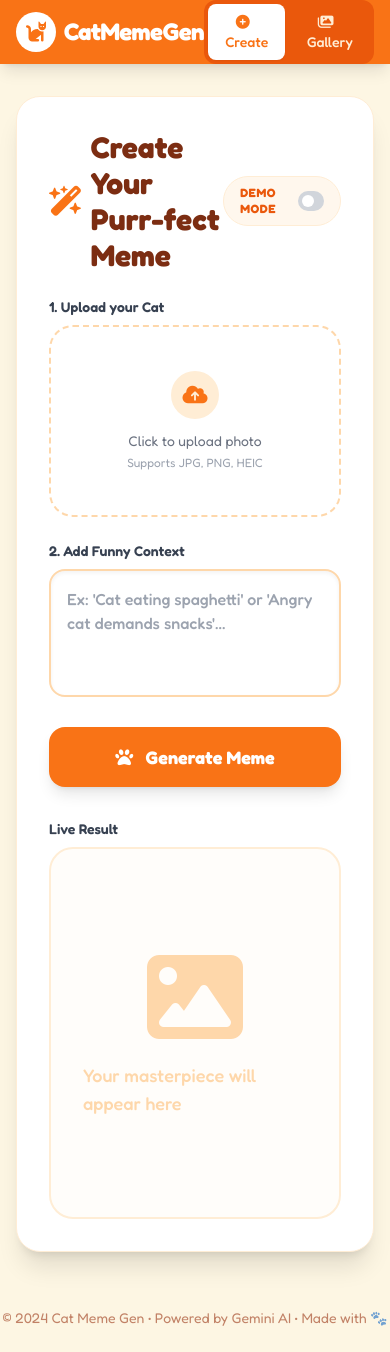
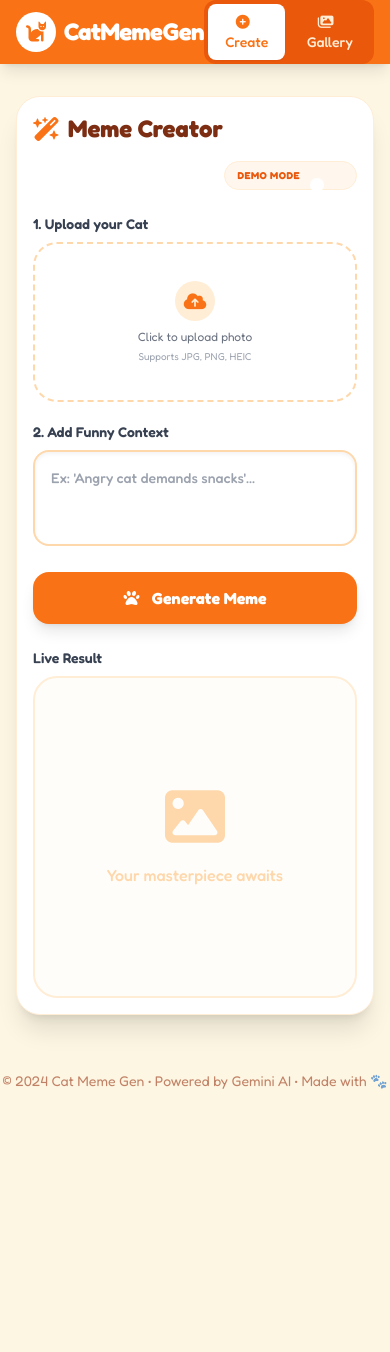
Before and after one commit to shanxus/cat_meme_generator, a React (Vite) app: page / in a window 390 px wide. After the commit the page ends 1115 px from the top, so only its background shows below. Built offline with nearby package versions, Linux system fonts and the light colour scheme.

Commit message:
feat: Improve responsive UI for MemeCreator component by adjusting layout, padding, and text sizes.

```diff
--- a/components/MemeCreator.tsx
+++ b/components/MemeCreator.tsx
@@ -142,33 +142,33 @@ const MemeCreator: React.FC<MemeCreatorProps> = ({ onMemeGenerated }) => {
   };
 
   return (
-    <div className="bg-white rounded-3xl shadow-xl overflow-hidden border border-orange-100 transition-all">
-      <div className="p-8">
-        <div className="flex justify-between items-center mb-6">
-          <h2 className="text-3xl font-bold text-orange-900 flex items-center gap-2">
+    <div className="bg-white rounded-3xl shadow-xl overflow-hidden border border-orange-100 transition-all max-w-full">
+      <div className="p-4 md:p-8">
+        <div className="flex flex-col sm:flex-row justify-between items-start sm:items-center gap-4 mb-6">
+          <h2 className="text-2xl md:text-3xl font-bold text-orange-900 flex items-center gap-2">
             <i className="fa-solid fa-wand-magic-sparkles text-orange-500"></i>
-            Create Your Purr-fect Meme
+            Meme Creator
           </h2>
 
-          <div className="flex items-center gap-2 bg-orange-50 px-4 py-2 rounded-full border border-orange-100">
-            <span className="text-xs font-bold text-orange-600 uppercase tracking-wider">Demo Mode</span>
+          <div className="flex items-center gap-2 bg-orange-50 px-3 py-1.5 rounded-full border border-orange-100 self-end sm:self-auto">
+            <span className="text-[10px] font-bold text-orange-600 uppercase tracking-wider">Demo Mode</span>
             <button
               onClick={() => setIsMockMode(!isMockMode)}
-              className={`w-10 h-5 rounded-full relative transition-colors ${isMockMode ? 'bg-orange-500' : 'bg-gray-300'}`}
+              className={`w-9 h-4.5 rounded-full relative transition-colors ${isMockMode ? 'bg-orange-500' : 'bg-gray-300'}`}
             >
-              <div className={`absolute top-1 w-3 h-3 bg-white rounded-full transition-all ${isMockMode ? 'left-6' : 'left-1'}`}></div>
+              <div className={`absolute top-0.5 w-3.5 h-3.5 bg-white rounded-full transition-all ${isMockMode ? 'left-5' : 'left-0.5'}`}></div>
             </button>
           </div>
         </div>
 
-        <div className="grid grid-cols-1 lg:grid-cols-2 gap-8">
+        <div className="grid grid-cols-1 lg:grid-cols-2 gap-6 md:gap-8">
           {/* Left Column: Upload & Options */}
-          <div className="space-y-6">
+          <div className="space-y-5 md:space-y-6">
             <div className="space-y-2">
               <label className="block text-sm font-semibold text-gray-700">1. Upload your Cat</label>
               <div
                 onClick={() => !isConverting && fileInputRef.current?.click()}
-                className={`group relative h-48 border-2 border-dashed border-orange-200 rounded-3xl flex flex-col items-center justify-center transition-all overflow-hidden ${isConverting ? 'cursor-wait bg-orange-50/20' : 'cursor-pointer hover:border-orange-400 hover:bg-orange-50/30'}`}
+                className={`group relative h-40 md:h-48 border-2 border-dashed border-orange-200 rounded-3xl flex flex-col items-center justify-center transition-all overflow-hidden ${isConverting ? 'cursor-wait bg-orange-50/20' : 'cursor-pointer hover:border-orange-400 hover:bg-orange-50/30'}`}
               >
                 {isConverting ? (
                   <div className="flex flex-col items-center">
@@ -184,11 +184,11 @@ const MemeCreator: React.FC<MemeCreatorProps> = ({ onMemeGenerated }) => {
                   </>
                 ) : (
                   <>
-                    <div className="w-12 h-12 bg-orange-100 text-orange-500 rounded-full flex items-center justify-center mb-3 group-hover:scale-110 transition-transform">
-                      <i className="fa-solid fa-cloud-arrow-up text-xl"></i>
+                    <div className="w-10 h-10 md:w-12 md:h-12 bg-orange-100 text-orange-500 rounded-full flex items-center justify-center mb-2 md:mb-3 group-hover:scale-110 transition-transform">
+                      <i className="fa-solid fa-cloud-arrow-up text-lg md:text-xl"></i>
                     </div>
-                    <p className="text-gray-500 text-sm">Click to upload photo</p>
-                    <p className="text-gray-400 text-xs mt-1">Supports JPG, PNG, HEIC</p>
+                    <p className="text-gray-500 text-xs md:text-sm">Click to upload photo</p>
+                    <p className="text-gray-400 text-[10px] md:text-xs mt-1">Supports JPG, PNG, HEIC</p>
                   </>
                 )}
                 <input
@@ -206,17 +206,17 @@ const MemeCreator: React.FC<MemeCreatorProps> = ({ onMemeGenerated }) => {
               <textarea
                 value={prompt}
                 onChange={(e) => setPrompt(e.target.value)}
-                placeholder="Ex: 'Cat eating spaghetti' or 'Angry cat demands snacks'..."
-                className="w-full p-4 rounded-2xl border-2 border-orange-200 focus:border-orange-500 focus:ring-2 focus:ring-orange-200 focus:outline-none h-32 resize-none text-gray-900 font-medium placeholder:text-gray-400 bg-white transition-all shadow-inner"
+                placeholder="Ex: 'Angry cat demands snacks'..."
+                className="w-full p-4 rounded-2xl border-2 border-orange-200 focus:border-orange-500 focus:ring-2 focus:ring-orange-200 focus:outline-none h-24 md:h-32 resize-none text-gray-900 font-medium placeholder:text-gray-400 bg-white transition-all shadow-inner text-sm md:text-base"
               />
             </div>
 
             <button
               onClick={handleGenerate}
               disabled={status === GenerationStatus.GENERATING || isConverting}
-              className={`w-full py-4 rounded-2xl font-bold text-lg shadow-lg flex items-center justify-center gap-3 transition-all ${status === GenerationStatus.GENERATING || isConverting
-                ? 'bg-gray-200 text-gray-400 cursor-not-allowed'
-                : 'bg-orange-500 text-white hover:bg-orange-600 active:scale-[0.98]'
+              className={`w-full py-3.5 md:py-4 rounded-2xl font-bold text-base md:text-lg shadow-lg flex items-center justify-center gap-3 transition-all ${status === GenerationStatus.GENERATING || isConverting
+                  ? 'bg-gray-200 text-gray-400 cursor-not-allowed'
+                  : 'bg-orange-500 text-white hover:bg-orange-600 active:scale-[0.98]'
                 }`}
             >
               {status === GenerationStatus.GENERATING ? (
@@ -227,68 +227,65 @@ const MemeCreator: React.FC<MemeCreatorProps> = ({ onMemeGenerated }) => {
               ) : (
                 <>
                   <i className="fa-solid fa-paw"></i>
-                  {isMockMode ? "Generate (Demo Mode)" : "Generate Meme"}
+                  {isMockMode ? "Generate (Demo)" : "Generate Meme"}
                 </>
               )}
             </button>
 
             {error && (
-              <div className="p-4 bg-red-50 border border-red-100 rounded-xl text-red-600 text-sm flex items-center gap-3">
+              <div className="p-3 md:p-4 bg-red-50 border border-red-100 rounded-xl text-red-600 text-xs md:text-sm flex items-center gap-3">
                 <i className="fa-solid fa-circle-exclamation"></i>
                 {error}
               </div>
             )}
 
             {isMockMode && (
-              <p className="text-xs text-orange-400 italic text-center">
-                💡 Demo mode is ON: Captions are locally generated to save API quota.
+              <p className="text-[10px] md:text-xs text-orange-400 italic text-center">
+                💡 Demo mode is ON: Captions are locally generated.
               </p>
             )}
           </div>
 
           {/* Right Column: Result Preview */}
-          <div className="flex flex-col h-full min-h-[400px]">
+          <div className="flex flex-col min-h-[350px] md:min-h-[450px]">
             <label className="block text-sm font-semibold text-gray-700 mb-2">Live Result</label>
-            <div className="flex-1 rounded-3xl border-2 border-orange-100 bg-orange-50/30 overflow-hidden relative group">
+            <div className="flex-1 rounded-3xl border-2 border-orange-100 bg-orange-50/30 overflow-hidden relative flex flex-col">
               {status === GenerationStatus.GENERATING ? (
-                <div className="absolute inset-0 flex flex-col items-center justify-center p-8 text-center">
-                  <div className="w-24 h-24 mb-6 relative">
+                <div className="absolute inset-0 flex flex-col items-center justify-center p-6 text-center bg-orange-50/50 z-10">
+                  <div className="w-16 h-16 md:w-20 md:h-20 mb-4 relative">
                     <div className="absolute inset-0 rounded-full border-4 border-orange-200 animate-pulse"></div>
                     <div className="absolute inset-0 rounded-full border-4 border-orange-500 border-t-transparent animate-spin"></div>
                     <div className="absolute inset-0 flex items-center justify-center">
-                      <i className="fa-solid fa-cat text-4xl text-orange-500"></i>
+                      <i className="fa-solid fa-cat text-2xl md:text-3xl text-orange-500"></i>
                     </div>
                   </div>
-                  <h3 className="text-xl font-bold text-orange-800 mb-2">Creating Meme...</h3>
-                  <p className="text-orange-600/60 text-sm italic">
-                    Processing pixels for maximum laughter...
-                  </p>
+                  <h3 className="text-lg md:text-xl font-bold text-orange-800 mb-2">Creating...</h3>
                 </div>
               ) : generatedResult ? (
-                <div className="h-full flex flex-col">
-                  <div className="flex-1 bg-black flex items-center justify-center text-center p-2">
-                    <img src={generatedResult} alt="Generated Meme" className="max-h-full object-contain mx-auto" />
+                <div className="h-full flex flex-col min-h-0">
+                  <div className="flex-1 bg-black flex items-center justify-center overflow-hidden p-1">
+                    <img src={generatedResult} alt="Generated Meme" className="max-h-full max-w-full object-contain mx-auto" />
                   </div>
-                  <div className="p-4 bg-white border-t border-orange-100 flex gap-3">
+                  <div className="p-3 md:p-4 bg-white border-t border-orange-100 flex gap-2 md:gap-3 shrink-0">
                     <button
                       onClick={handleDownload}
-                      className="flex-1 bg-green-500 text-white py-3 rounded-xl font-bold hover:bg-green-600 transition-colors flex items-center justify-center gap-2"
+                      className="flex-1 bg-green-500 text-white py-2.5 md:py-3 rounded-xl font-bold text-sm md:text-base hover:bg-green-600 transition-colors flex items-center justify-center gap-2"
                     >
                       <i className="fa-solid fa-download"></i>
                       Download
                     </button>
                     <button
                       onClick={reset}
-                      className="px-6 border-2 border-orange-100 text-orange-400 py-3 rounded-xl font-bold hover:bg-orange-50 hover:text-orange-600 transition-all"
+                      className="px-4 md:px-6 border-2 border-orange-100 text-orange-400 py-2.5 md:py-3 rounded-xl font-bold text-sm md:text-base hover:bg-orange-50 hover:text-orange-600 transition-all"
                     >
                       New
                     </button>
                   </div>
                 </div>
               ) : (
-                <div className="absolute inset-0 flex flex-col items-center justify-center text-orange-200 p-8">
-                  <i className="fa-solid fa-image text-8xl mb-4"></i>
-                  <p className="text-lg font-medium">Your masterpiece will appear here</p>
+                <div className="flex-1 flex flex-col items-center justify-center text-orange-200 p-8">
+                  <i className="fa-solid fa-image text-6xl md:text-8xl mb-4"></i>
+                  <p className="text-base md:text-lg font-medium text-center">Your masterpiece awaits</p>
                 </div>
               )}
             </div>
```
